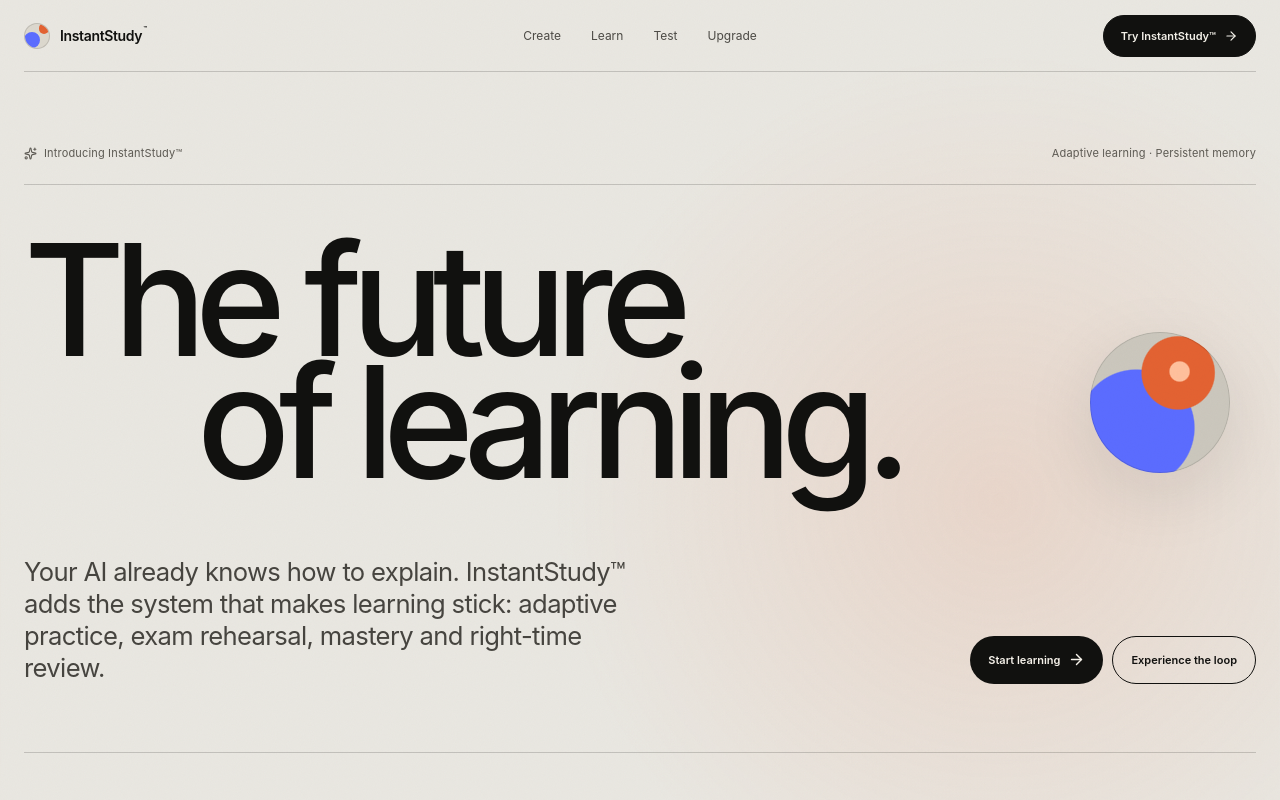
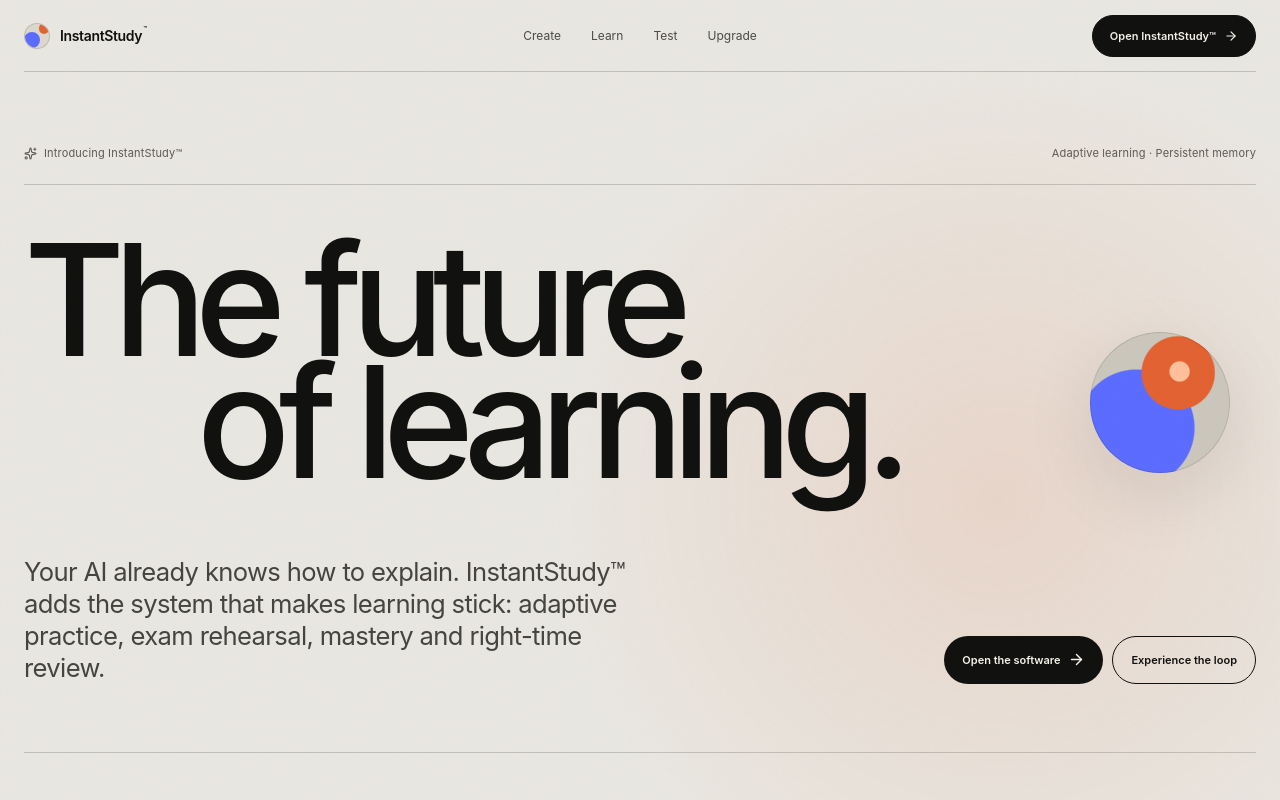
Before and after one commit to raphaelribeirob/InstantStudy, a React (Vite) app in the folder apps/web/: page / in a window 1280 px wide. Shown: the top 800 px of the page. Built offline with nearby package versions, Linux system fonts and the light colour scheme; no server answers.

Commit message:
feat(web): route primary landing CTAs into software

```diff
--- a/apps/web/src/App.tsx
+++ b/apps/web/src/App.tsx
@@ -534,8 +534,8 @@ export function App() {
           <a href="#test">Test</a>
           <a href="#pricing">Upgrade</a>
         </nav>
-        <a className="nav-cta" href="#generator">
-          Try InstantStudy™ <ArrowRight size={14} />
+        <a className="nav-cta" href="/app">
+          Open InstantStudy™ <ArrowRight size={14} />
         </a>
       </header>
 
@@ -557,8 +557,8 @@ export function App() {
             mastery and right-time review.
           </p>
           <div className="hero-actions">
-            <a className="hero-primary" href="#generator">
-              Start learning <ArrowRight size={17} />
+            <a className="hero-primary" href="/app">
+              Open the software <ArrowRight size={17} />
             </a>
             <a className="hero-secondary" href="#demo">Experience the loop</a>
           </div>
```
